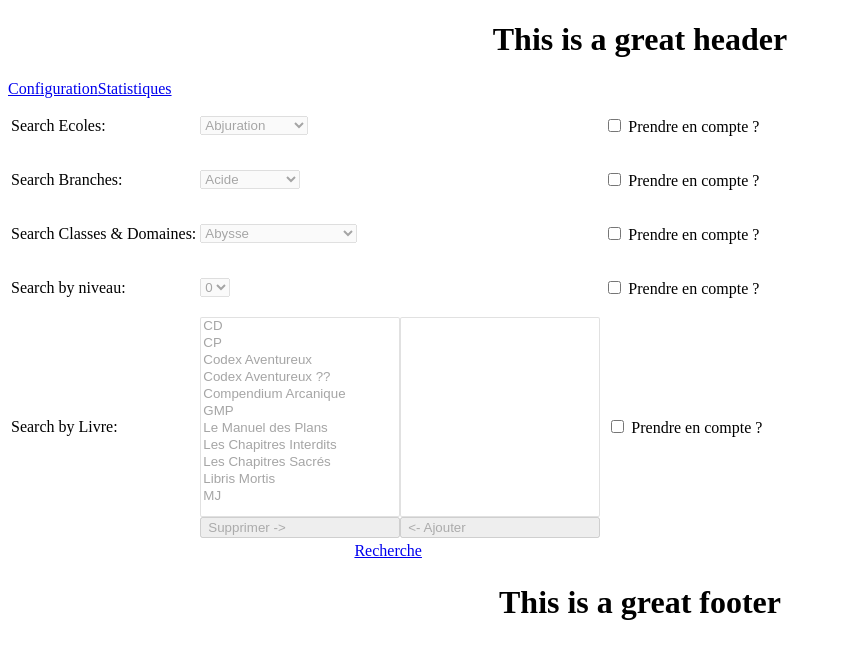
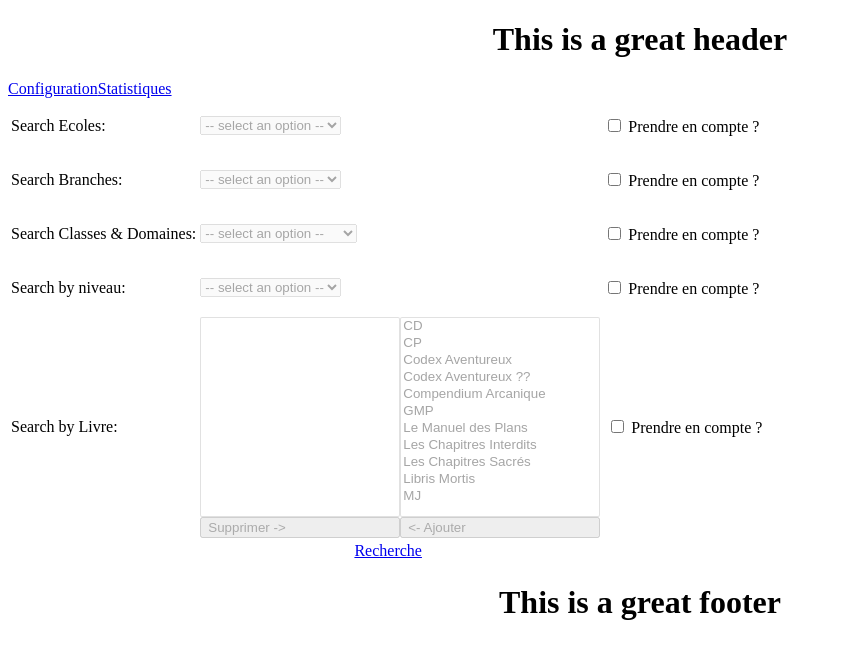
Before and after one commit to lolegrand/DungeonAndDragonProject, a Vue app: page /#/ in a window 1280 px wide. Shown: the top 658 px of the page, without its empty margins (0-842 px from the left). Built offline with nearby package versions, Linux system fonts and the light colour scheme.

Commit message:
feat/ mise en place de la mixin pour le storage

```diff
--- a/src/components/Configuration.vue
+++ b/src/components/Configuration.vue
@@ -1,10 +1,10 @@
 <template>
   <table>
-    <select-row list-name="Search Ecoles:" :data-list=schoolList />
-    <select-row list-name="Search Branches:" :data-list=branchesList />
-    <select-row list-name="Search Classes & Domaines:" :data-list=classList />
-    <select-row list-name="Search by niveau:" :data-list=spellLevelList />
-    <pendulum   list-name="Search by Livre:" />
+    <select-row list-name="Search Ecoles:" :data-list=schoolList storage-id="ecoles"/>
+    <select-row list-name="Search Branches:" :data-list=branchesList storage-id="branches"/>
+    <select-row list-name="Search Classes & Domaines:" :data-list=classList storage-id="classesAndDomains"/>
+    <select-row list-name="Search by niveau:" :data-list=spellLevelList storage-id="level"/>
+    <pendulum   list-name="Search by Livre:" storage-id="book"/>
     <tr>
       <td style="text-align: center" colspan="3">
         <router-link to="/recherche">Recherche</router-link>
--- a/src/components/configuration/ParamToggleSwitch.vue
+++ b/src/components/configuration/ParamToggleSwitch.vue
@@ -1,6 +1,6 @@
 <template>
   <td>
-    <input type="checkbox" @change="$emit('row-state-changed', $event.target.checked)" id="checkbox"/>
+    <input type="checkbox" @change="$emit('row-state-changed', $event.target.checked)" :checked="defaultChecked"/>
     Prendre en compte ?
   </td>
 </template>
@@ -12,7 +12,8 @@
  * see subject for more details.
  */
 export default {
-  name: 'ParamToggleSwitch'
+  name: 'ParamToggleSwitch',
+  props: ['defaultChecked']
 }
 </script>
 
--- a/src/components/configuration/Pendulum.vue
+++ b/src/components/configuration/Pendulum.vue
@@ -4,11 +4,11 @@
       <p>{{listName}}</p>
     </td>
     <td>
-      <multi-data-select :disable="!isActive" name="Supprimer ->" :data-list=leftList v-on:data-changed=fromLeftList />
+      <multi-data-select :disable="!isActive" name="Supprimer ->" :data-list=selected v-on:data-changed=fromLeftList />
       <multi-data-select :disable="!isActive" name="<- Ajouter"  :data-list=rightList v-on:data-changed=fromRightList />
     </td>
     <td>
-      <param-toggle-switch v-on:row-state-changed="isActive = $event"/>
+      <param-toggle-switch v-on:row-state-changed="isActive = $event" :default-checked=isActive />
     </td>
   </tr>
 </template>
@@ -17,6 +17,7 @@
 import MultiDataSelect from './MultiDataSelect'
 import ParamToggleSwitch from './ParamToggleSwitch'
 import {SpellBookTitle} from '../../assets/functions'
+import StorageMixin from './StorageMixin'
 
 /**
  * This component represents a data pendulum in which a list of data can be placed on the a 'left array' or in a
@@ -25,8 +26,6 @@ import {SpellBookTitle} from '../../assets/functions'
  * The columns are represented by the component 'multi-data-select'.
  * The property listName: is representing the name displayed to the user.
  * The data:
- *  - isActive, define if this component is active or not. Following the state of the component 'param-toggle-switch'.
- *  - leftList, represent the data on the left side of the pendulum.
  *  - rightList, represent the data on the right side of the pendulum.
  * Note:
  * Because of the way data are managed in VueJs i had to fetch my data inside the component.
@@ -34,12 +33,11 @@ import {SpellBookTitle} from '../../assets/functions'
 export default {
   name: 'Pendulum',
   components: {ParamToggleSwitch, MultiDataSelect},
-  props: ['listName'],
+  props: ['listName', 'storageId'],
+  mixins: [StorageMixin],
   data () {
     return {
-      isActive: false,
-      leftList: SpellBookTitle(),
-      rightList: []
+      rightList: SpellBookTitle()
     }
   },
   methods: {
@@ -50,7 +48,7 @@ export default {
      */
     fromRightList (event) {
       this.rightList = this.rightList.filter(value => !event.includes(value))
-      this.leftList = [...this.leftList, ...event].sort()
+      this.selected = [...this.selected, ...event].sort()
     },
 
     /**
@@ -59,8 +57,15 @@ export default {
      * side of the pendulum and added to the right side.
      */
     fromLeftList (event) {
-      this.leftList = this.leftList.filter(value => !event.includes(value))
+      this.selected = this.selected.filter(value => !event.includes(value))
       this.rightList = [...this.rightList, ...event].sort()
+    }
+  },
+  watch: {
+    isActive (newIsActive) {
+      if (newIsActive === false) {
+        this.rightList = SpellBookTitle()
+      }
     }
   }
 }
--- a/src/components/configuration/SelectRow.vue
+++ b/src/components/configuration/SelectRow.vue
@@ -4,35 +4,31 @@
       <p>{{listName}}</p>
     </td>
     <td>
-      <select :disabled="!isActive">
+      <select :disabled="!isActive" v-model="selected">
+        <option disabled selected value> -- select an option -- </option>
         <option v-for="item in dataList" :key="item">{{item}}</option>
       </select>
     </td>
-    <param-toggle-switch v-on:row-state-changed="isActive = $event"/>
+    <param-toggle-switch v-on:row-state-changed="isActive = $event" :default-checked=isActive />
   </tr>
 </template>
 
 <script>
 import ParamToggleSwitch from './ParamToggleSwitch'
+import StorageMixin from './StorageMixin'
 
 /**
  * This component represents a selection row that can be disabled by a subcomponent named 'param-toggle-switch'.
  * Is passed by properties to this component:
  *  - listName, a name to be display and to identify the row.
  *  - dataList, a list of data from which the user can do his selection.
- *  The data of this component:
- *   - isActive, is a data which represent the availability of this component. It is controlled by an event of the
  *  subcomponent 'param-toggle-switch'.
  */
 export default {
   name: 'SelectRow',
   components: {ParamToggleSwitch},
-  props: ['listName', 'dataList'],
-  data () {
-    return {
-      isActive: false
-    }
-  }
+  mixins: [StorageMixin],
+  props: ['listName', 'dataList']
 }
 </script>
 
--- /dev/null
+++ b/src/components/configuration/StorageMixin.vue
@@ -0,0 +1,30 @@
+<script>
+export default {
+  data () {
+    return {
+      selected: '',
+      isActive: false
+    }
+  },
+  props: ['storageId'],
+  mounted () {
+    if (localStorage.getItem(this.storageId)) {
+      this.isActive = localStorage.getItem(this.storageId)
+      this.selected = JSON.parse(localStorage.getItem(this.storageId))
+    }
+  },
+  watch: {
+    selected (newSelected) {
+      if (this.selected !== '') {
+        localStorage.setItem(this.storageId, JSON.stringify(newSelected))
+      }
+    },
+    isActive (newIsActive) {
+      if (newIsActive === false) {
+        this.selected = ''
+        localStorage.removeItem(this.storageId)
+      }
+    }
+  }
+}
+</script>
```
